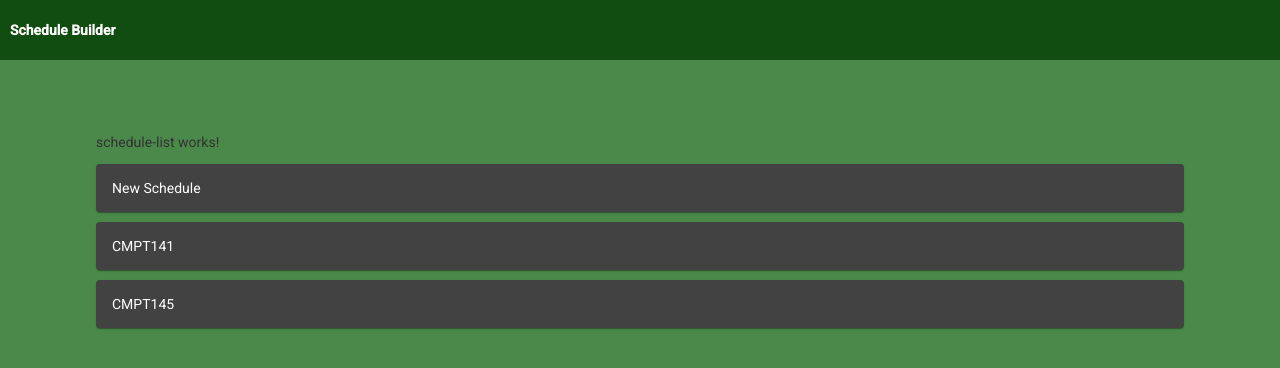
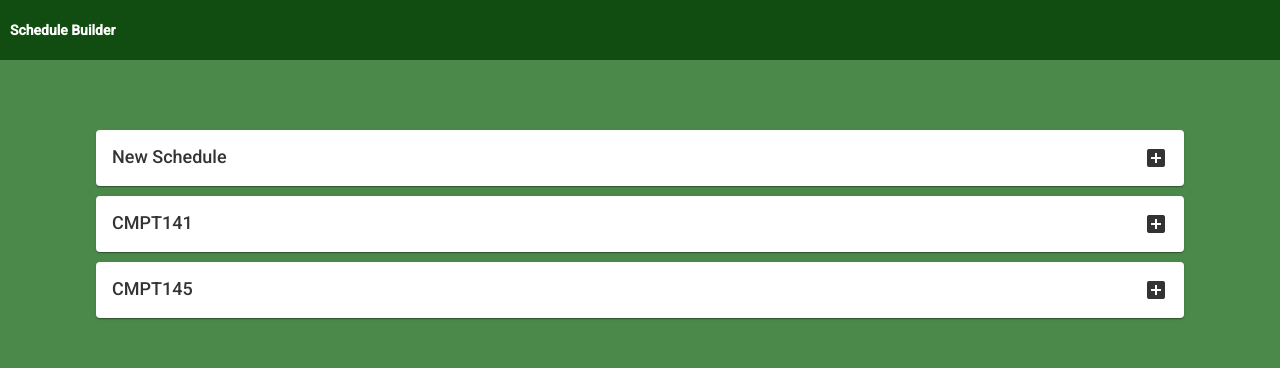
Before and after one commit to maggiejohnstone/schedule-builder, an Angular app: page / in a window 1280 px wide. Shown: the top 368 px of the page. Built offline with nearby package versions, Linux system fonts and the light colour scheme.

Commit message:
Add card styling and icons
Co-authored-by: Flav <flaviuvadan@gmail.com>

```diff
--- a/src/app/app.module.ts
+++ b/src/app/app.module.ts
@@ -10,6 +10,7 @@ import {ScheduleListComponent} from './home/schedule-list/schedule-list.componen
 import {ScheduleListItemComponent} from './home/schedule-list/schedule-list-item/schedule-list-item.component';
 import {BrowserAnimationsModule} from '@angular/platform-browser/animations';
 import {MatCardModule} from '@angular/material/card';
+import {MatIconModule} from '@angular/material/icon';
 
 @NgModule({
   declarations: [
@@ -25,6 +26,7 @@ import {MatCardModule} from '@angular/material/card';
     AppRoutingModule,
     BrowserAnimationsModule,
     MatCardModule,
+    MatIconModule,
   ],
   providers: [],
   bootstrap: [AppComponent]
--- a/src/app/home/schedule-list/schedule-list-item/schedule-list-item.component.html
+++ b/src/app/home/schedule-list/schedule-list-item/schedule-list-item.component.html
@@ -1 +1,4 @@
-<mat-card>{{name}}</mat-card>
+<mat-card class="card-container">
+  <mat-card-title>{{name}}</mat-card-title>
+  <mat-icon>add_box</mat-icon>
+</mat-card>
--- a/src/app/home/schedule-list/schedule-list-item/schedule-list-item.component.scss
+++ b/src/app/home/schedule-list/schedule-list-item/schedule-list-item.component.scss
@@ -1,3 +1,15 @@
 mat-card {
+  background-color: white;
+  color: #333333;
+  cursor: pointer;
+  mat-card-title {
+    margin: 0;
+    font-size: 18px;
+  }
+}
 
+.card-container {
+  display: flex;
+  justify-content: space-between;
+  vertical-align: center;
 }
--- a/src/app/home/schedule-list/schedule-list-item/schedule-list-item.component.ts
+++ b/src/app/home/schedule-list/schedule-list-item/schedule-list-item.component.ts
@@ -1,4 +1,5 @@
 import {Component, Input, OnInit} from '@angular/core';
+import { Router } from '@angular/router';
 
 @Component({
   selector: 'app-schedule-list-item',
--- a/src/app/home/schedule-list/schedule-list.component.html
+++ b/src/app/home/schedule-list/schedule-list.component.html
@@ -1,4 +1,3 @@
-<p>schedule-list works!</p>
 <app-schedule-list-item name="New Schedule"></app-schedule-list-item>
 <ng-container *ngFor="let item of scheduleListItems" class="schedule-list">
   <app-schedule-list-item name="{{item.name}}"></app-schedule-list-item>
```
